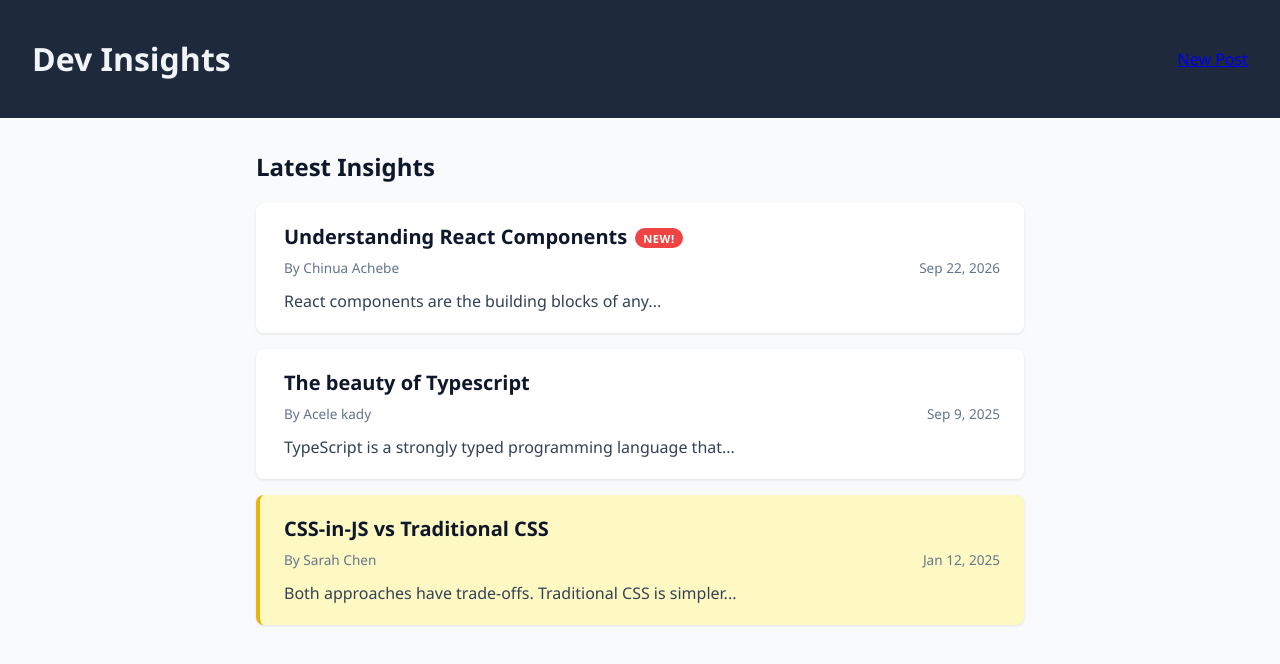
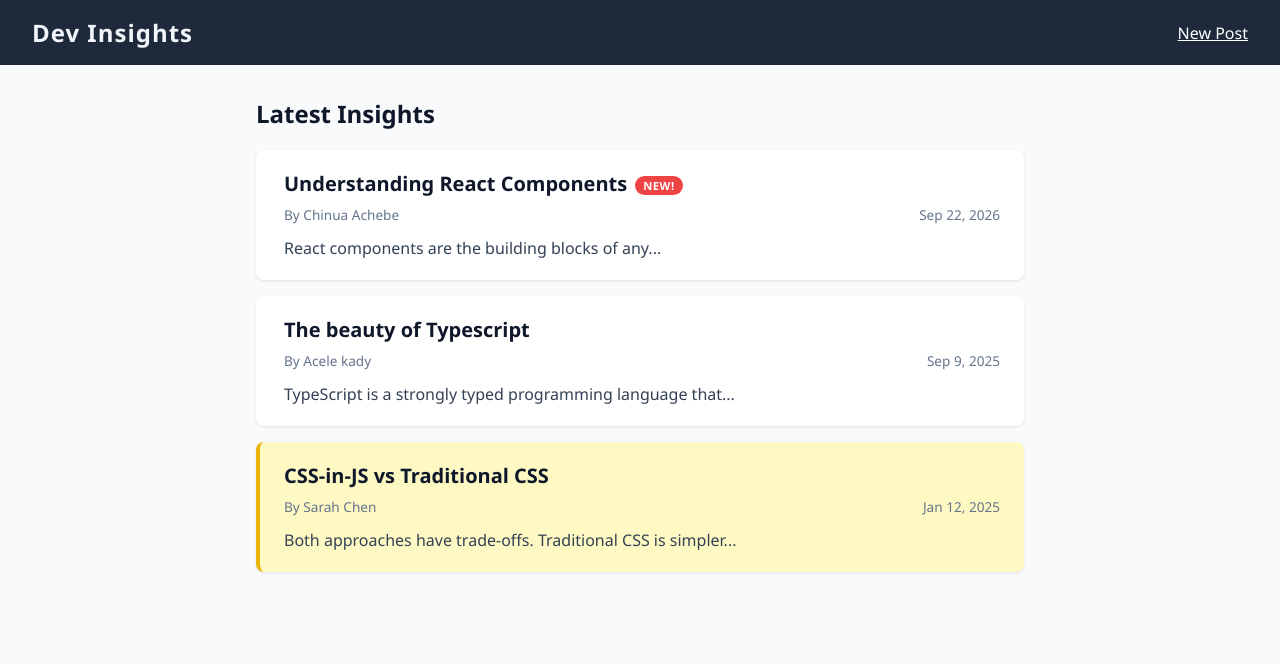
Before and after one commit to justine-neema/Mini-Blog-Project, a React (Vite) app in the folder mini-blog/: page / in a window 1280 px wide. Shown: the top 664 px of the page. Built offline with nearby package versions, Linux system fonts and the light colour scheme.

Commit message:
fix: fixing new post styles

```diff
--- a/mini-blog/src/Components/Header/Header.css
+++ b/mini-blog/src/Components/Header/Header.css
@@ -7,25 +7,26 @@
   color: #f1f5f9;
 }
 
-.header__logo {
+.header_logo {
   font-size: 1.5rem;
   font-weight: 700;
   letter-spacing: 1px;
   margin: 0;
 }
 
-.header__nav {
+.header_nav {
   display: flex;
   gap: 1rem;
 }
 
-.header__link {
-  color: #38bdf8;
+.header_link {
+  color: #ffffff;
   text-decoration: none;
   font-weight: 500;
   transition: color 0.2s ease;
+  text-decoration: underline;
 }
 
-.header__link:hover {
-  color: #7dd3fc;
+.header_link:hover {
+  color: #e93528;
 }
```
